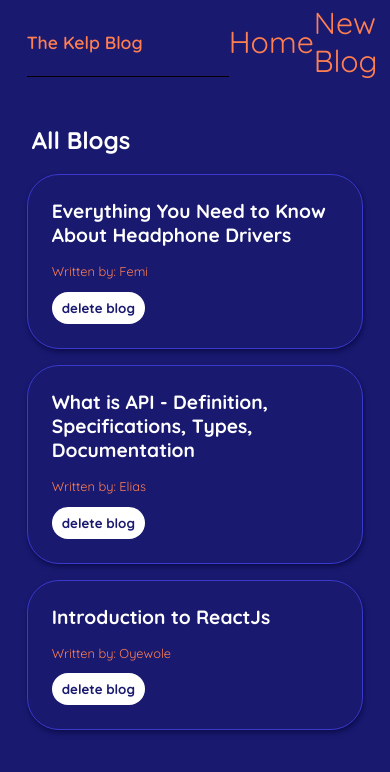
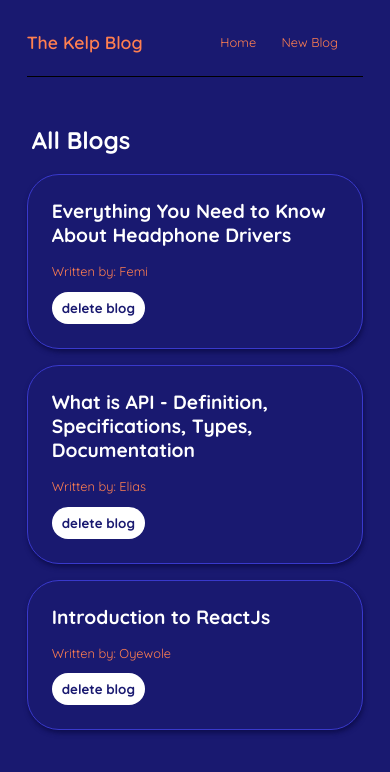
Before and after one commit to KingElias-1/kelp-blog, a React (Create React App) app: page / in a window 390 px wide. Shown: the top 772 px of the page. Built offline with nearby package versions, Linux system fonts and the light colour scheme; data requests are answered from the project's data file.

Commit message:
reverse rip

```diff
--- a/src/index.css
+++ b/src/index.css
@@ -239,9 +239,9 @@ h1{
     font-weight: 600;
     font-size: 1.1rem;
   }.navbar .links{
-    width: 40%;
+    width: 50%;
   }
   .navbar .links a{
-    font-size: 1.9rem;
+    font-size: .8rem;
   }
 }
```
